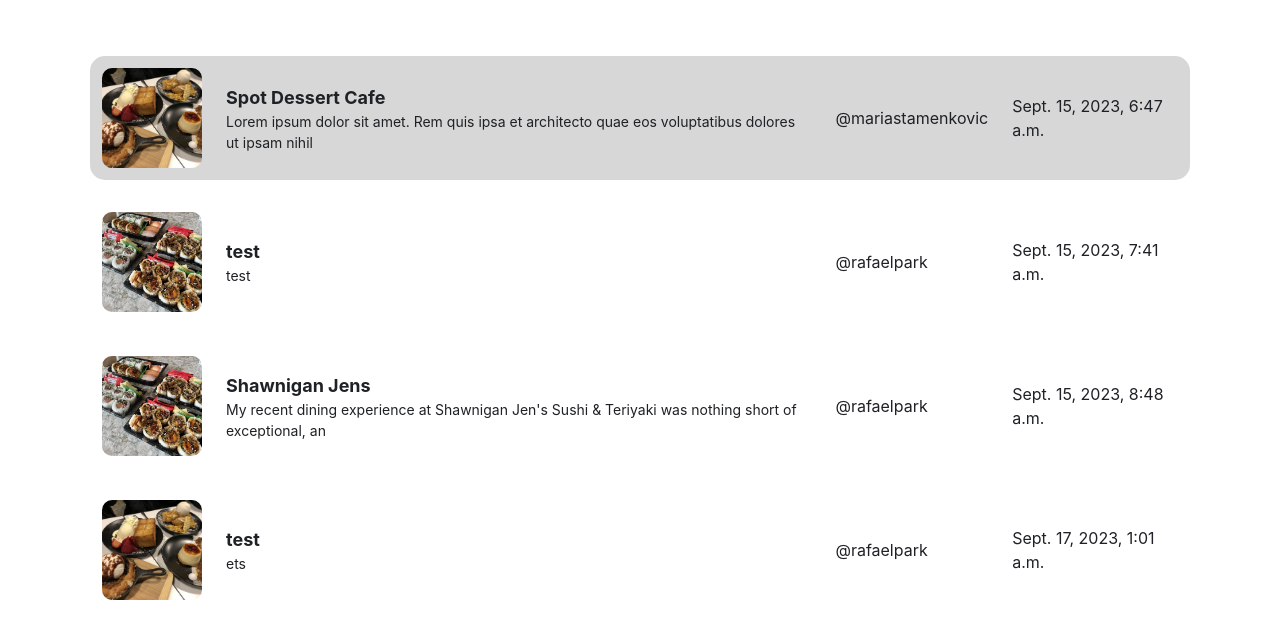
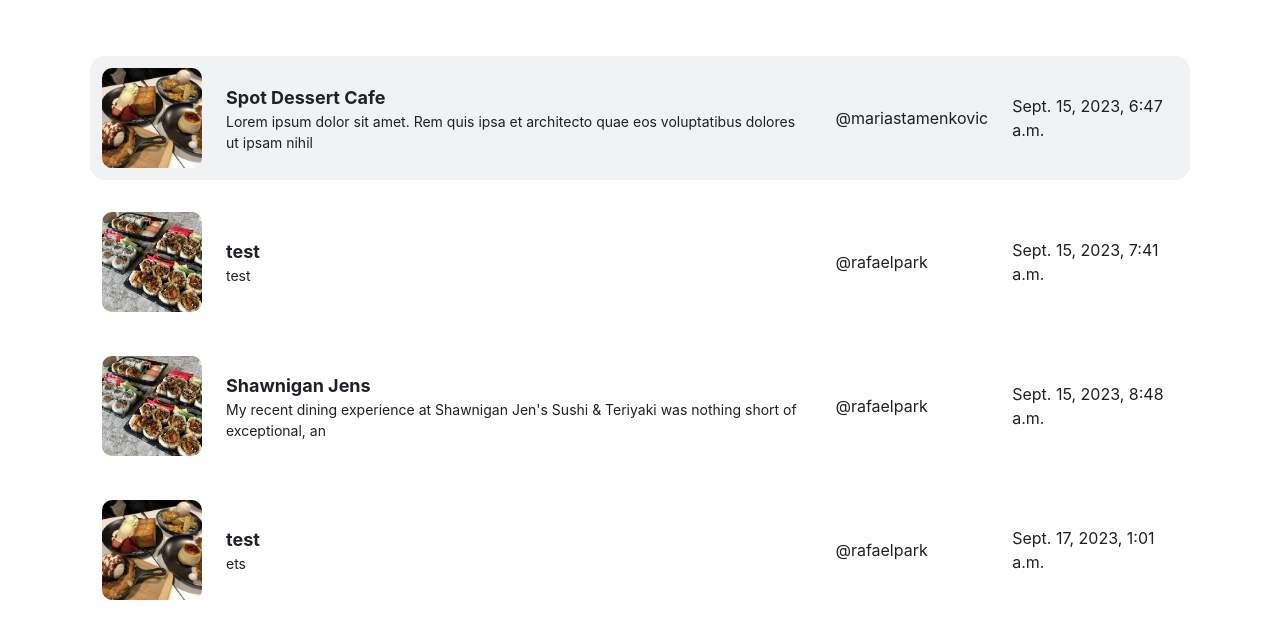
Before and after one commit to parkrafael/grubtalk, a Django app: page /post_all/ in a window 1280 px wide, with the pointer over the restyled element. Shown: the part 88-719 px from the top of the page. Run offline with Django 4.2, Linux system fonts and the light colour scheme; a user stored in the database is signed in; data comes from the database, SQL or seed files in the repository; some libraries are stand-ins or nearby versions.

Commit message:
changed styling

```diff
--- a/post/templates/post_all.html
+++ b/post/templates/post_all.html
@@ -65,7 +65,7 @@
 
         /* row hover styling */
         tr:hover td {
-            background-color: #D7D7D7;
+            background-color: #F0F2F3;
         }
 
         .post-title {
```
